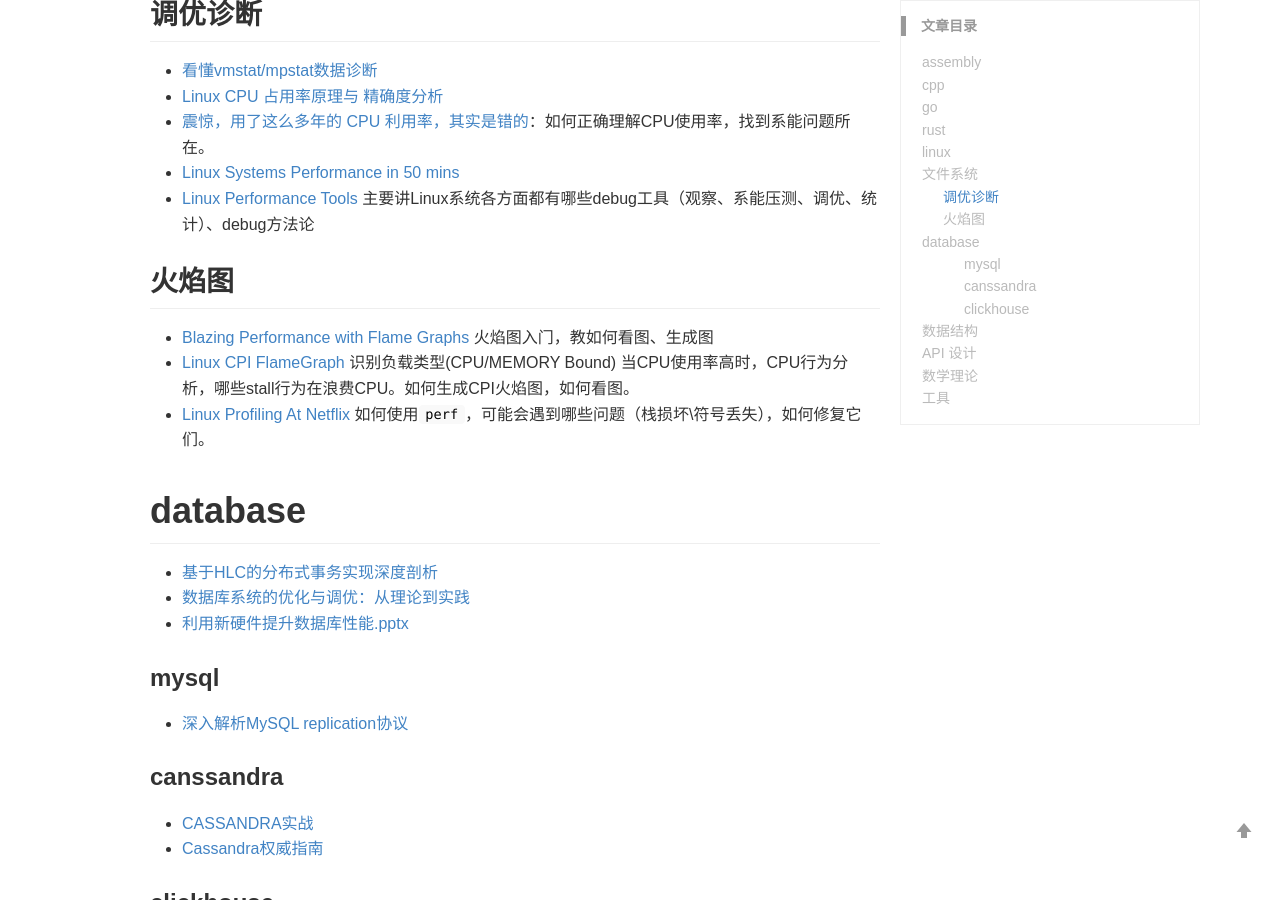
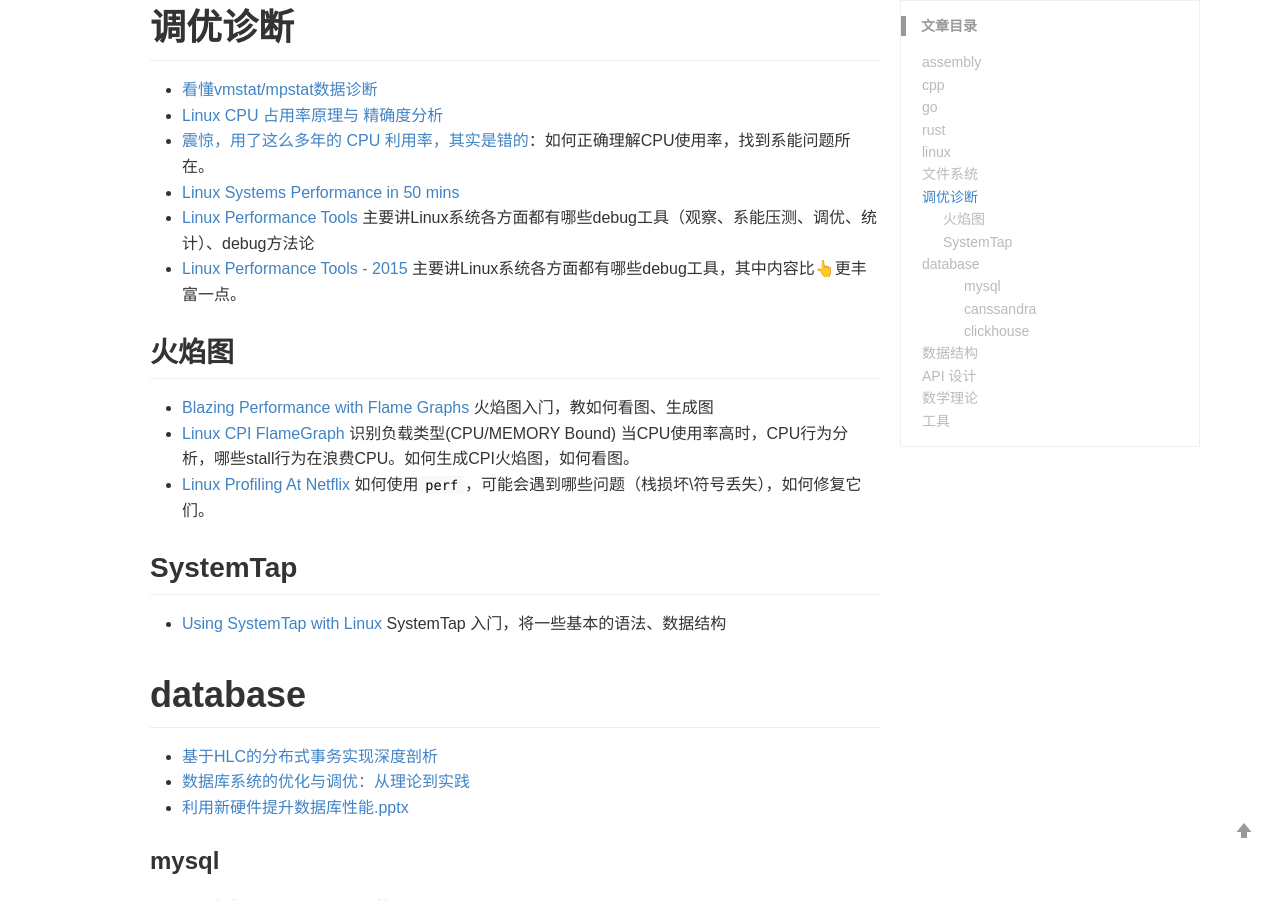
Before and after one commit to lrita/lrita.github.io, a Jekyll site: the page built from _wiki/books.md, in a window 1280 px wide and 900 px high, scrolled down 1035 px. Built offline with Jekyll 4.4.1, drawn with Linux system fonts in a browser that asks for light colours; comment, search, counter and statistics services are not loaded.

Commit message:
update _wiki/books.md

```diff
--- a/_wiki/books.md
+++ b/_wiki/books.md
@@ -26,17 +26,21 @@ keywords: 编程书籍/文档
 # 文件系统
 * [Linux文件空洞与稀疏文件](/images/posts/filesystem/Linux_File_Hole_And_Sparse_Files.pdf) 讲解linux文件系统下文件空洞与稀疏文件
 
-## 调优诊断
+# 调优诊断
 * [看懂vmstat/mpstat数据诊断](/images/posts/filesystem/Extreme-Linux-Performance-Monitoring-and-Tuning.pdf)
 * [Linux CPU 占用率原理与 精确度分析](/images/posts/linux/Linux_CPU_Usage_Analysis.pdf)
 * [震惊，用了这么多年的 CPU 利用率，其实是错的](https://mp.weixin.qq.com/s/KaDJ1EF5Y-ndjRv2iUO3cA)：如何正确理解CPU使用率，找到系能问题所在。
 * [Linux Systems Performance in 50 mins](/images/posts/linux/Percona2016_LinuxSystemsPerf.pdf)
 * [Linux Performance Tools](/images/posts/debug/Linux.Performance.Tools.Oct.2014.pdf) 主要讲Linux系统各方面都有哪些debug工具（观察、系能压测、调优、统计）、debug方法论
+* [Linux Performance Tools - 2015](/images/posts/debug/velocity2015linuxperftools-150527215912-lva1-app6891.pdf) 主要讲Linux系统各方面都有哪些debug工具，其中内容比👆更丰富一点。
 
 ## 火焰图
 * [Blazing Performance with Flame Graphs](/images/posts/debug/LISA13_Flame_Graphs.pdf) 火焰图入门，教如何看图、生成图
 * [Linux CPI FlameGraph](http://oliveryang.net/2018/03/linux-CPI-flamegraph/) 识别负载类型(CPU/MEMORY Bound) 当CPU使用率高时，CPU行为分析，哪些stall行为在浪费CPU。如何生成CPI火焰图，如何看图。
 * [Linux Profiling At Netflix](/images/posts/debug/Linux.Profiling.at.Netflix.Feb.2015.pdf) 如何使用`perf`，可能会遇到哪些问题（栈损坏\符号丢失），如何修复它们。
+
+## SystemTap
+* [Using SystemTap with Linux](/images/posts/systemtap/Using-SystemTap-with-Linux.pdf) SystemTap 入门，将一些基本的语法、数据结构
 
 # database
 * [基于HLC的分布式事务实现深度剖析](/images/posts/database/基于HLC的分布式事务实现深度剖析.pdf)
```
Also changed, not shown: 2 other files.
